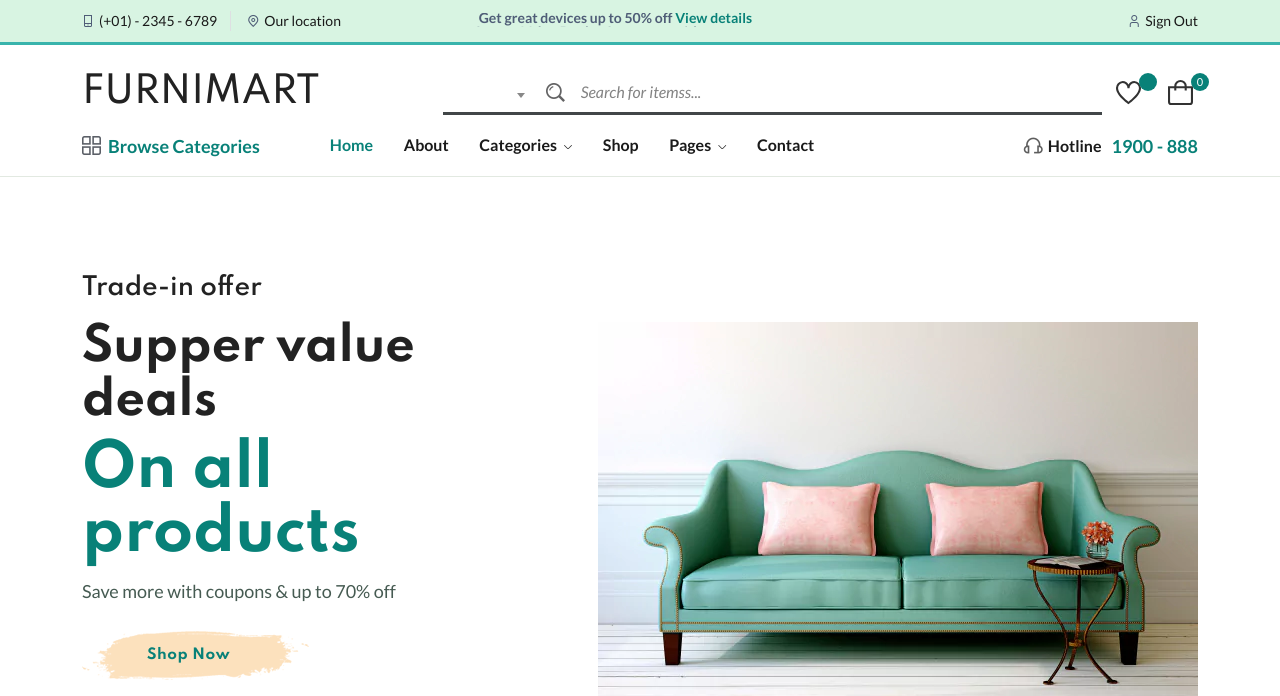
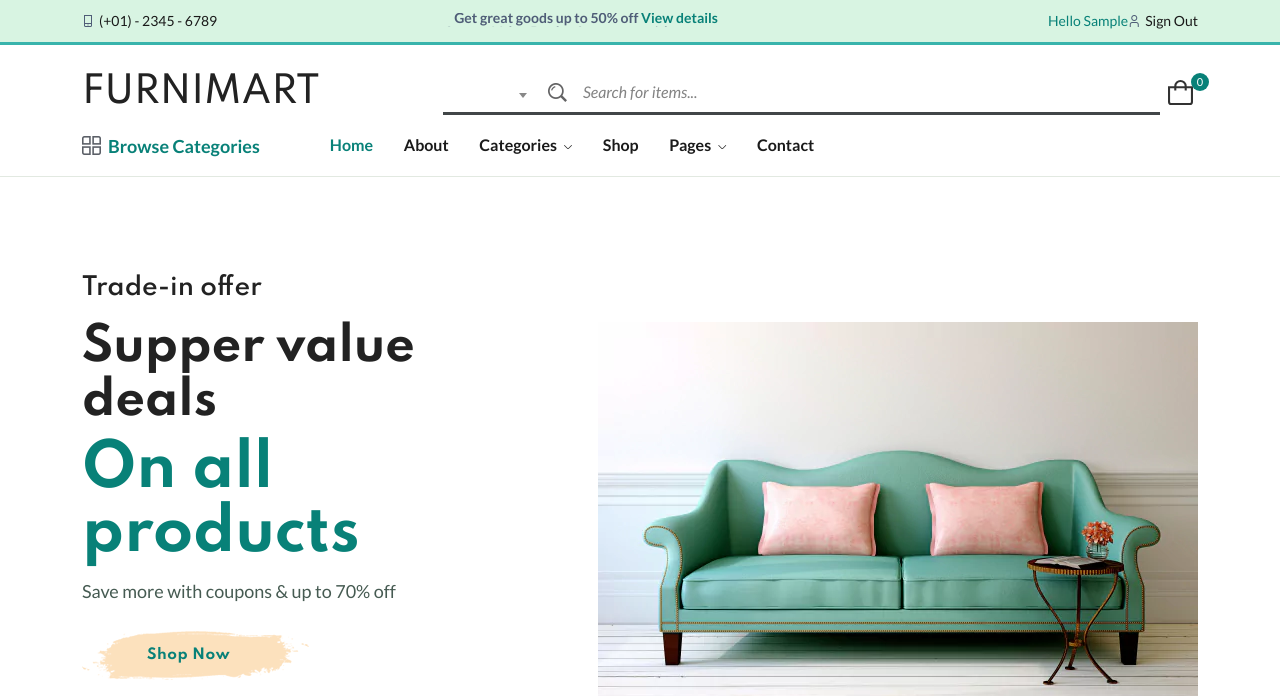
Before and after one commit to RispaJoseph/hosting, a Django app: page / in a window 1280 px wide. Shown: the top 696 px of the page. Run offline with Django 3.2, Linux system fonts and the light colour scheme; the visitor is signed in with stand-in values (Sample User, id 1); data that the repository does not hold is empty; some libraries are stand-ins or nearby versions.

Commit message:
UI changes

```diff
--- a/appadmin/views.py
+++ b/appadmin/views.py
@@ -396,7 +396,7 @@ def block_unblock_user(request,user_id):
 
 
 def cart_order_list(request):
-    orders = CartOrder.objects.all()
+    orders = CartOrder.objects.all().order_by("-order_date")
     print(orders)
     context = {
         "orders" : orders
--- a/templates/partial/base.html
+++ b/templates/partial/base.html
@@ -193,7 +193,7 @@
                   <div class="header-info">
                       <ul>
                           <li><i class="fi-rs-smartphone"></i> <a href="#">(+01) - 2345 - 6789</a></li>
-                          <li><i class="fi-rs-marker"></i><a  href="page-contact.html">Our location</a></li>
+                          <!-- <li><i class="fi-rs-marker"></i><a  href="page-contact.html">Our location</a></li> -->
                       </ul>
                   </div>
               </div>
@@ -201,9 +201,9 @@
                   <div class="text-center">
                       <div id="news-flash" class="d-inline-block">
                           <ul>
-                              <li>Get great devices up to 50% off <a href="shop-grid-right.html">View details</a></li>
+                              <li>Get great goods up to 50% off <a href="shop-grid-right.html">View details</a></li>
                               <li>Supper Value Deals - Save more with coupons</li>
-                              <li>Trendy 25silver jewelry, save up 35% off today <a href="shop-grid-right.html">Shop now</a></li>
+                              <li>Trendy Chairs, save up 35% off today <a href="shop-grid-right.html">Shop now</a></li>
                           </ul>
                       </div>
                   </div>
@@ -219,6 +219,10 @@
                                   <li><a href="#"><img src="{% static 'assets/imgs/theme/flag-ru.png' %}" alt="">Pусский</a></li>
                               </ul>
                           </li> {% endcomment %}
+                          <span style="padding-left: 30px;"><a class="" href="#" id="dropdownAccount">
+                            Hello {{ request.user.first_name }}
+                        </a></span>
+
                           {% comment %} <li><i class="fi-rs-user"></i><a href="page-login-register.html">Log In / Sign Up</a></li> {% endcomment %}
                           {% comment %} <li><i class="fi-rs-user"></i><a href="{%url 'account:logout' %}">Sign Out</a></li> {% endcomment %}
 
@@ -263,18 +267,18 @@
                               <option>Mother & Kids</option> -->
 
                           </select>
-                          <input type="text"  placeholder="Search for itemss..." name="q">
+                          <input type="text"  placeholder="Search for items..." name="q">
                           <button class="fas fa-search" type="submit"></button>
                       </form>
                   </div>
                   <div class="header-action-right">
                       <div class="header-action-2">
-                          <div class="header-action-icon-2">
+                          <!-- <div class="header-action-icon-2">
                               <a href="shop-wishlist.html">
                                   <img class="svgInject" alt="Evara" src="{% static 'assets/imgs/theme/icons/icon-heart.svg' %}">
                                   <span class="pro-count blue"></span>
                               </a>
-                          </div>
+                          </div> -->
                           <div class="header-action-icon-2">
                               <a class="mini-
 
@@ -393,9 +397,9 @@
                       </nav>
                   </div>
               </div>
-              <div class="hotline d-none d-lg-block">
+              <!-- <div class="hotline d-none d-lg-block">
                   <p><i class="fi-rs-headset"></i><span>Hotline</span> 1900 - 888 </p>
-              </div>
+              </div> -->
               <p class="mobile-promotion">Happy <span class="text-brand">Mother's Day</span>. Big Sale Up to 40%</p>
               <div class="header-action-right d-block d-lg-none">
                   <div class="header-action-2">
@@ -614,9 +618,9 @@
               <!-- mobile menu end -->
           </div>
           <div class="mobile-header-info-wrap mobile-header-border">
-              <div class="single-mobile-header-info mt-30">
+              <!-- <div class="single-mobile-header-info mt-30">
                   <a  href="page-contact.html"> Our location </a>
-              </div>
+              </div> -->
               <div class="single-mobile-header-info">
                   <a href="page-login-register.html">Log In / Sign Up </a>
               </div>
```
Also changed, not shown: templates/admintemp/base.html (+10 -10 lines).
